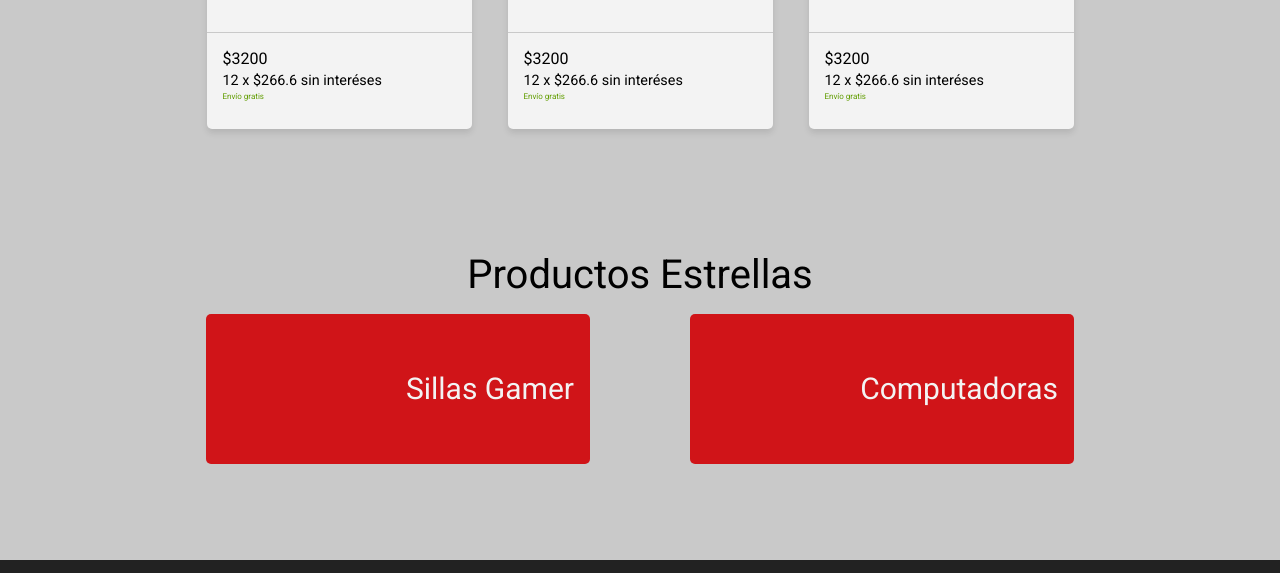
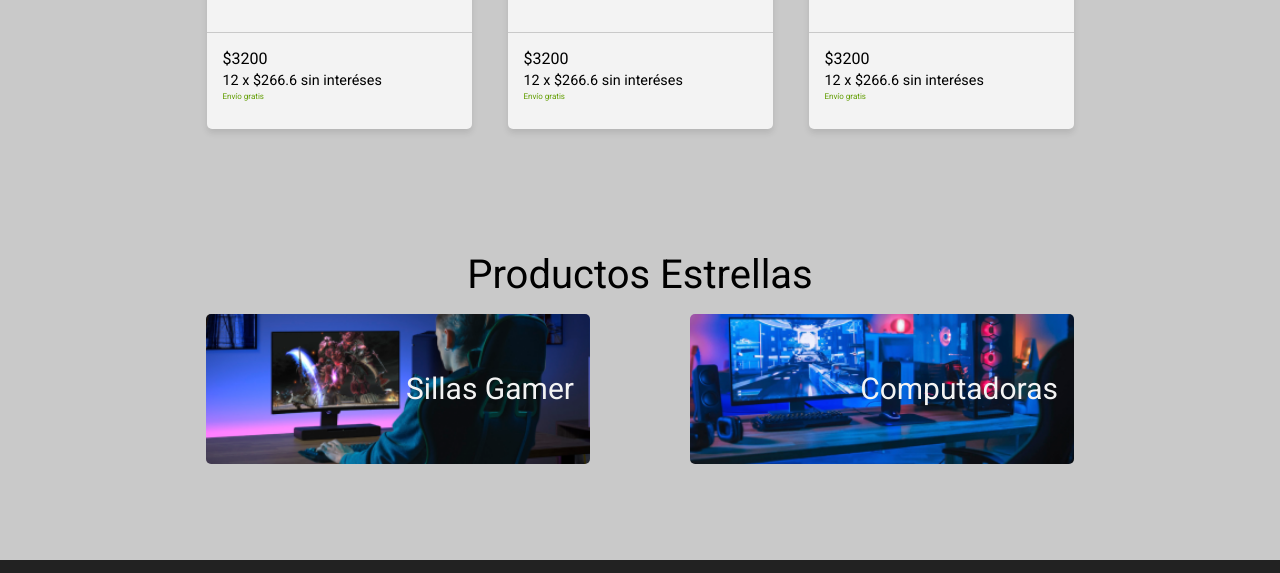
Before and after one commit to jemelgar/DHFEC14Simulacro_examen, a plain HTML site: page index.html in a window 1280 px wide. Shown: the part 1014-1587 px from the top of the page. Drawn offline with Linux system fonts and the light colour scheme; the site is published under a folder, as on GitHub Pages, so addresses that start at the root find nothing.

Commit message:
se adecuaron las iamgenes

```diff
--- a/css/styles.css
+++ b/css/styles.css
@@ -196,7 +196,7 @@ a:visited {
 
 .item-banner {
     background-color: #D01418;
-    background-image: url(/img/banner1.png);
+    background-image: url(../img/banner1.png);
     background-size: cover;
     width: 30%;
     height: 150px;
@@ -211,7 +211,7 @@ a:visited {
 
 
 .item-banner:nth-child(odd) {
-    background-image: url(/img/banner2.png);
+    background-image: url(../img/banner2.png);
 }
 
 .item-banner p {
```
